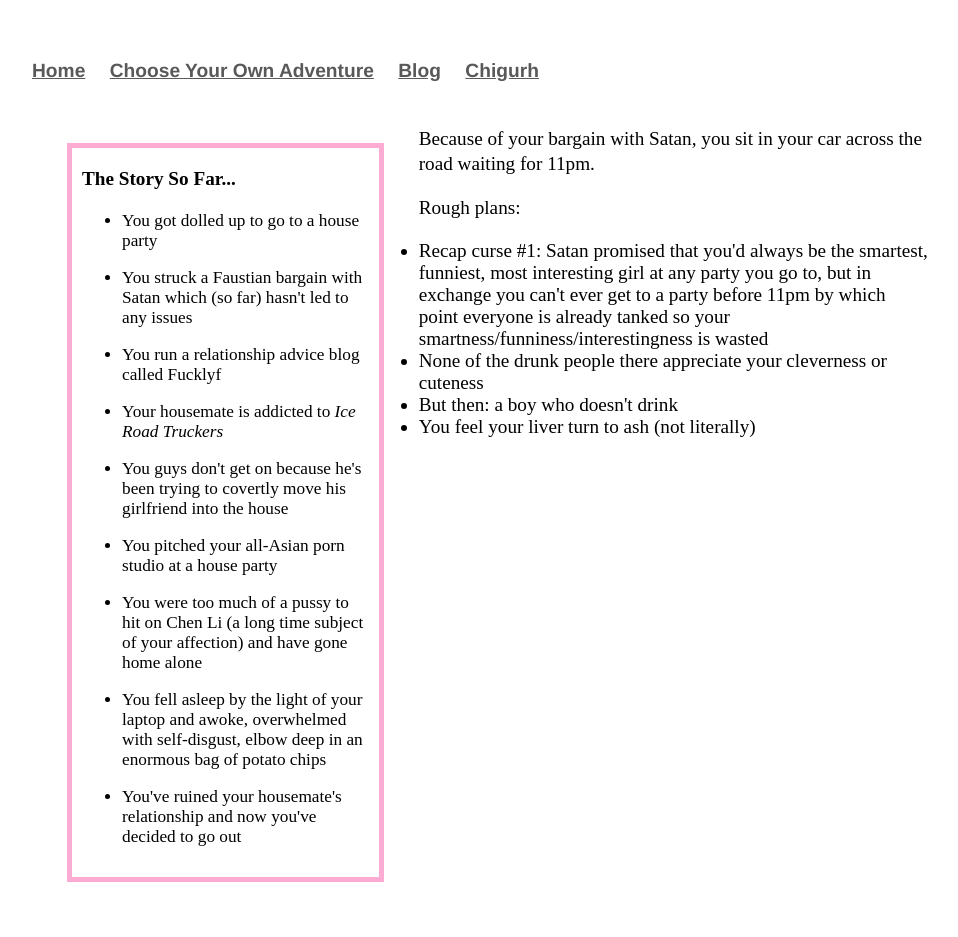
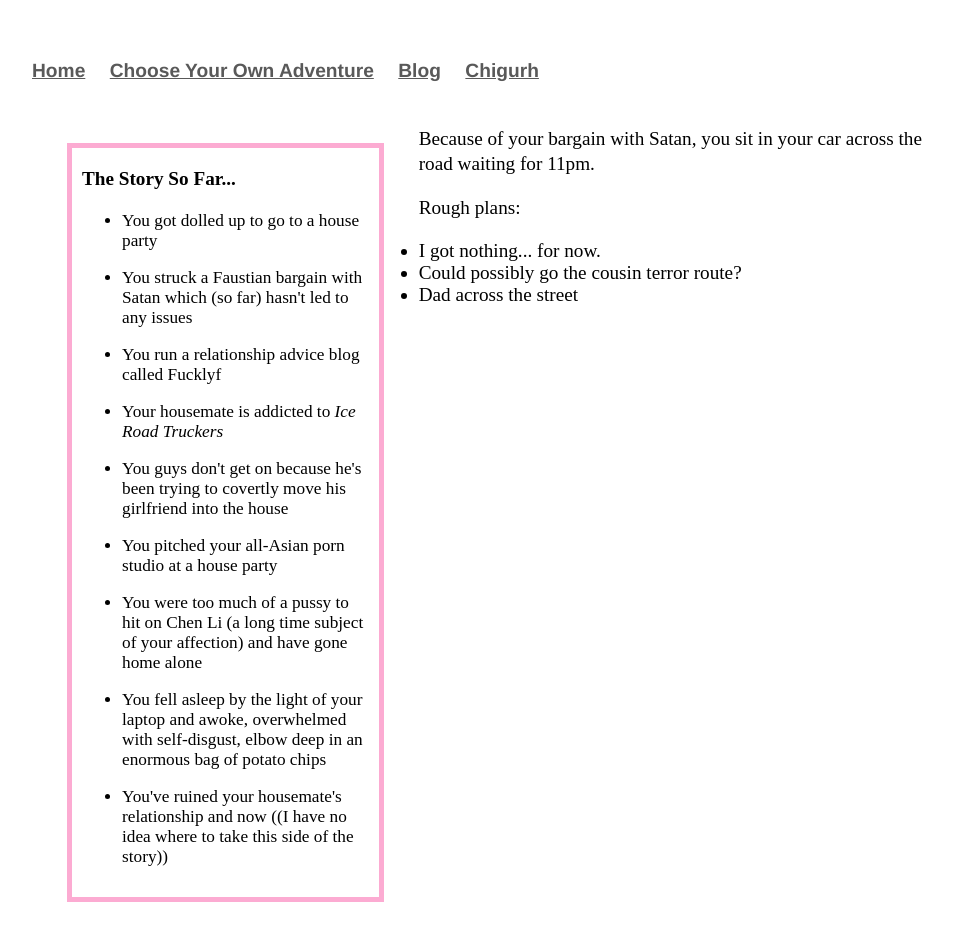
Before and after one commit to Pinelife/pinelife.github.io, a Jekyll site: the page Hellhole/Room10.html, which Jekyll copies as it is, in a window 1280 px wide. Shown: the whole page, without its empty margins (160-1118 px from the left). Built offline with Jekyll 4.4.1, drawn with Linux system fonts in a browser that asks for light colours.

Commit message:
Update Room10.html

```diff
--- a/Hellhole/Room10.html
+++ b/Hellhole/Room10.html
@@ -35,7 +35,7 @@
   </br>
 <li>You fell asleep by the light of your laptop and awoke, overwhelmed with self-disgust, elbow deep in an enormous bag of potato chips</li>
 </br>
-<li>You've ruined your housemate's relationship and now you've decided to go out</li>
+<li>You've ruined your housemate's relationship and now ((I have no idea where to take this side of the story))</li>
 </ul>
     </p>
 </div>
@@ -45,11 +45,8 @@ Because of your bargain with Satan, you sit in your car across the road waiting
 <p>
 	Rough plans:
 	<ul>
-<li>Recap curse #1: Satan promised that you'd always be the smartest, funniest, most interesting girl at any party you go to,
-	but in exchange you can't ever get to a party before 11pm by which point everyone is already tanked so your
-	smartness/funniness/interestingness is wasted </li>
-	<li>None of the drunk people there appreciate your cleverness or cuteness</li>
-	<li>But then: a boy who doesn't drink</li>
-		<li>You feel your liver turn to ash (not literally)</li>
+		<li>I got nothing... for now.</li>
+		<li>Could possibly go the cousin terror route?</li>
+		<li>Dad across the street</li>
 </ul>
 </p>
```
